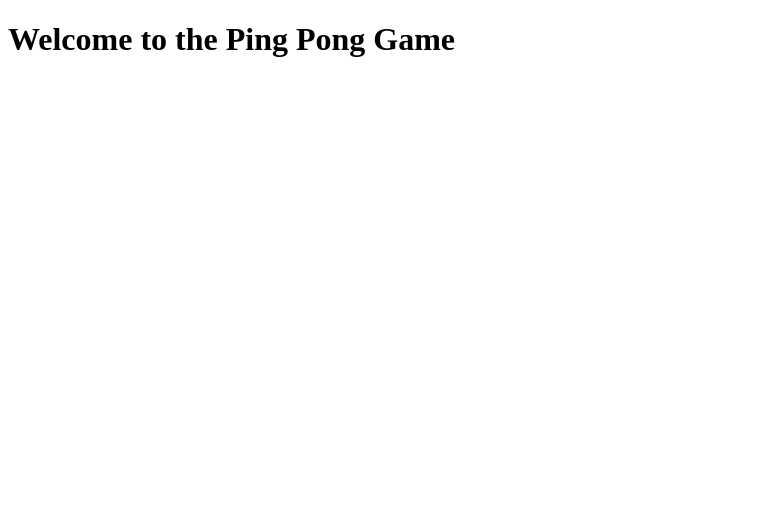
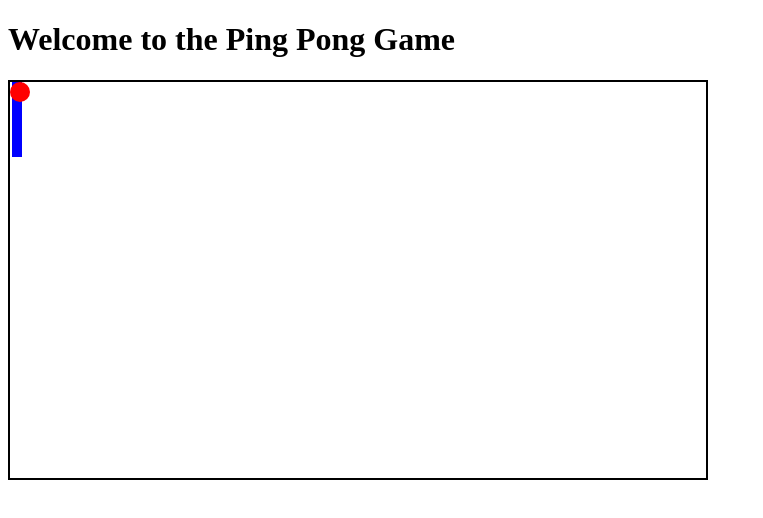
Before and after one commit to abhishek-bisht-21/Ping-Pong-Game, a plain HTML site: page index.html in a window 1280 px wide. Shown: the whole page, without its empty margins (0-763 px from the left). Drawn offline with Linux system fonts and the light colour scheme.

Commit message:
Added BAsic Styling and Setup for Ping Pong

```diff
--- a/index.html
+++ b/index.html
@@ -9,8 +9,8 @@
 <body>
 
 	<h1>Welcome to the Ping Pong Game</h1>
-	<div class="ping-pong-table">
-		<div id="padle">
+	<div id="ping-pong-table">
+		<div id="paddle">
 
 		</div>
 
--- a/style.css
+++ b/style.css
@@ -0,0 +1,32 @@
+html {
+  box-sizing: border-box;
+}
+
+*,
+*::before,
+*::after {
+  box-sizing: inherit;
+}
+
+#ping-pong-table {
+  border: 2px solid black;
+  width: 700px;
+  height: 400px;
+  position: relative;
+}
+
+#paddle {
+  background-color: blue;
+  width: 10px;
+  height: 75px;
+  margin-left: 2px;
+  position: absolute;
+}
+
+#ball {
+  background-color: red;
+  width: 20px;
+  height: 20px;
+  border-radius: 50%;
+  position: absolute;
+}
```
